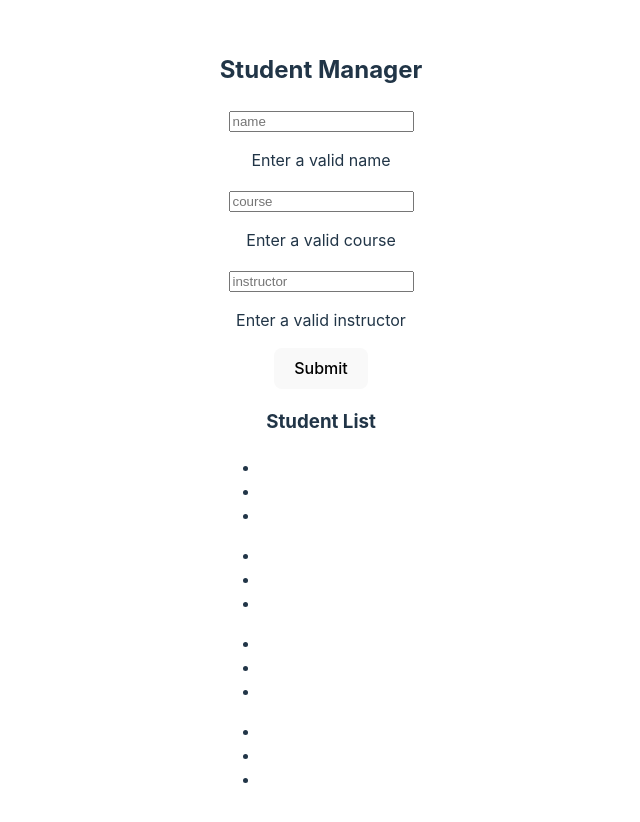
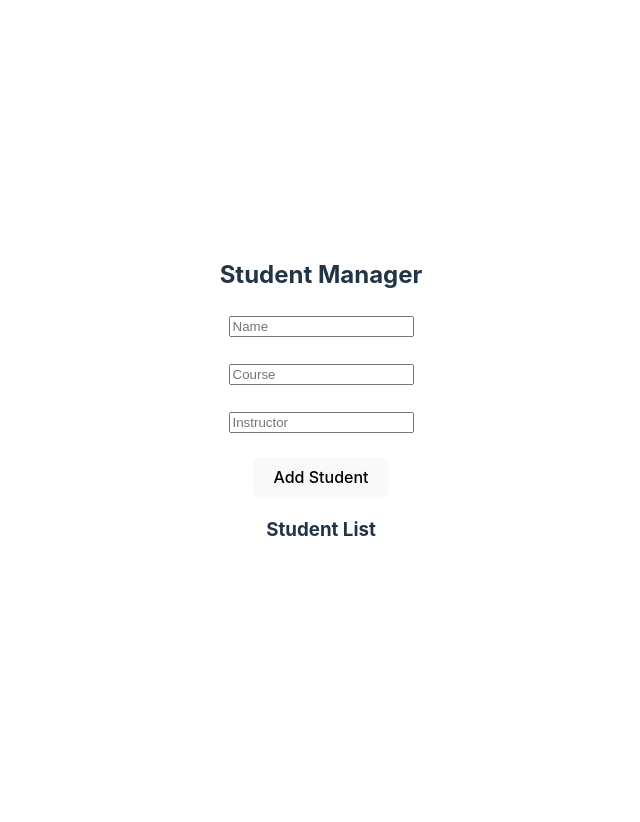
Before and after one commit to cerendn/Vite, a React (Vite) app in the folder student-manager/: page / in a window 1280 px wide. Shown: the top 822 px of the page, without its empty margins (319-959 px from the left). After the commit the page ends 800 px from the top, so only its background shows below. Built offline with nearby package versions, Linux system fonts and the light colour scheme.

Commit message:
continue

```diff
--- a/student-manager/src/App.jsx
+++ b/student-manager/src/App.jsx
@@ -2,33 +2,12 @@ import { useState } from 'react'
 import './App.css';
 
 function App() {
-  const [students, setStudents] = useState([
-    {
-      studentName: "Ceren",
-      course: "React",
-      instructor: "Orkun  Durmaz",
-      id: "1",
-    },
-    {
-      studentName: "Ege",
-      course: "JavaScript",
-      instructor: "Orkun  Durmaz",
-      id: "2",
-    },
-    {
-      studentName: "Berkay",
-      course: "Node.js",
-      instructor: "Orkun  Durmaz",
-      id: "3",
-    },
-    {
-      studentName: "Barkın",
-      course: "Django",
-      instructor: "Orkun  Durmaz",
-      id: "4",
-    },
-  ]);
+  const [students, setStudents] = useState([ ]);
   const [studentInput,setStudentInput] = useState({name:"",course:"",instructor:""});
+
+   //error states
+  const [studentError, setStudentError] = useState({ name: false, course: false, instructor: false });
+
 
   return (
     <>
@@ -36,20 +15,27 @@ function App() {
       <h2>Student Manager</h2>
       <form action="" className='students'>
         <div className="input">
-          <input type="text" placeholder="name" value={studentInput.name}
+          <input type="text" placeholder="Name" value={studentInput.name}
           onChange={(event) =>
-            setStudents({ ...prevstudentList, name: event.target.value })}/>
-          <p className='input-error'>Enter a valid name</p>
+            setStudentInput({ ...students, name: event.target.value })}/>
+          {studentError.name &&  <p className='input-error'>Enter a valid name</p>}
           </div>
+          <br />
         <div className="input">
-          <input type="text" placeholder="course"  />
-          <p className='input-error'>Enter a valid course</p>
+          <input type="text" placeholder="Course" value={studentInput.course}
+          onChange={(event) =>
+          setStudentInput({...students, course: event.target.value})}/>
+          {studentError.course && <p className='input-error'>Enter a valid course</p>}
           </div>
+          <br />
         <div className="input">
-          <input type="text" placeholder="instructor" />
-          <p className='input-error'>Enter a valid instructor</p>
+          <input type="text" placeholder="Instructor" value={studentInput.instructor}
+          onChange={(event) =>
+          setStudentInput({...students,instructor : event.target.value})}/>
+          {studentError.instructor && <p className='input-error'>Enter a valid instructor</p>}
           </div>
-        <button>Submit</button>
+          <br />
+        <button>Add Student</button>
       </form>
       <div className="student-list">
         <h3>Student List</h3>
@@ -72,4 +58,4 @@ function App() {
   )
 }
 
-export default App
+export default App ;
```
